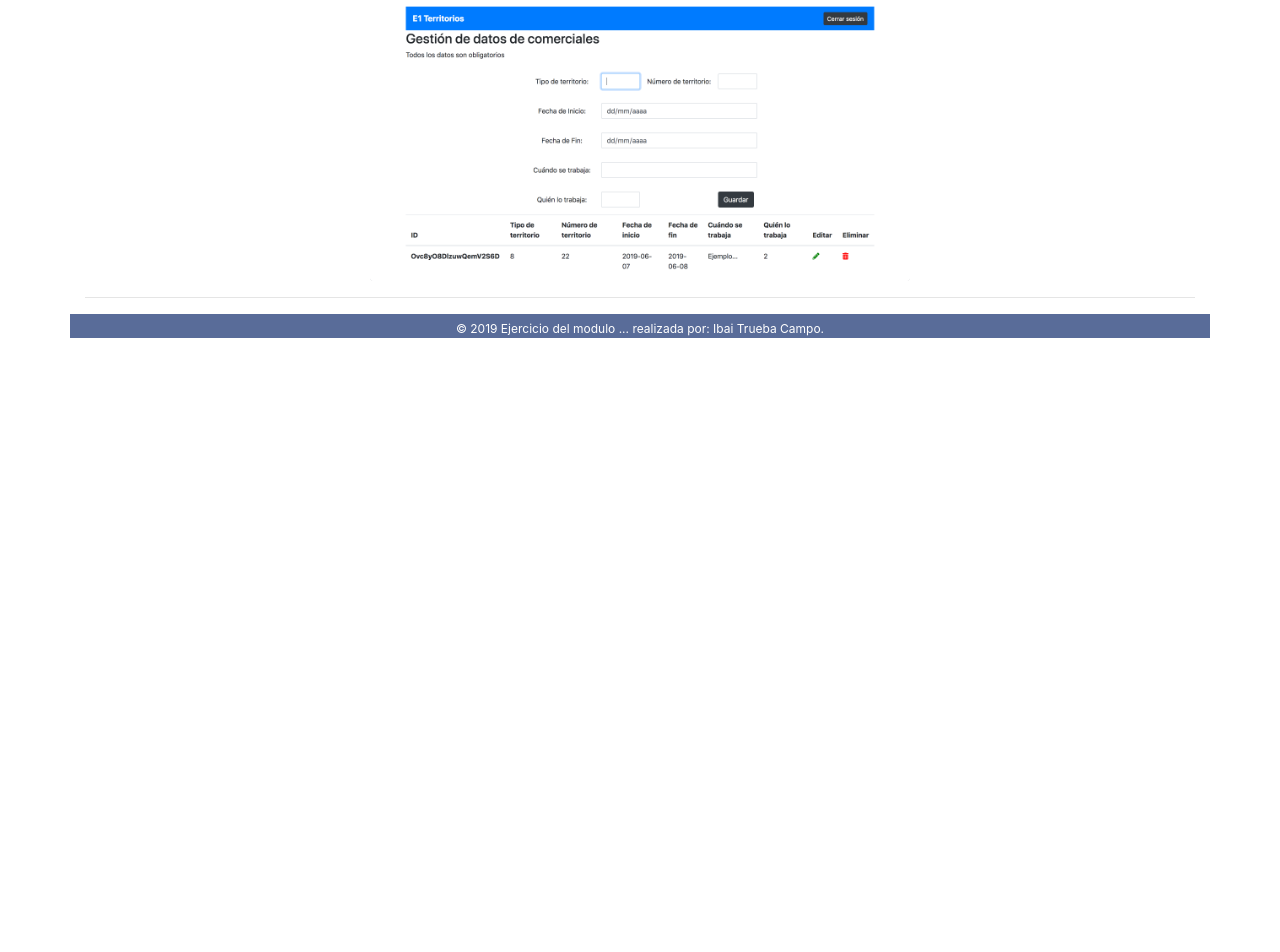
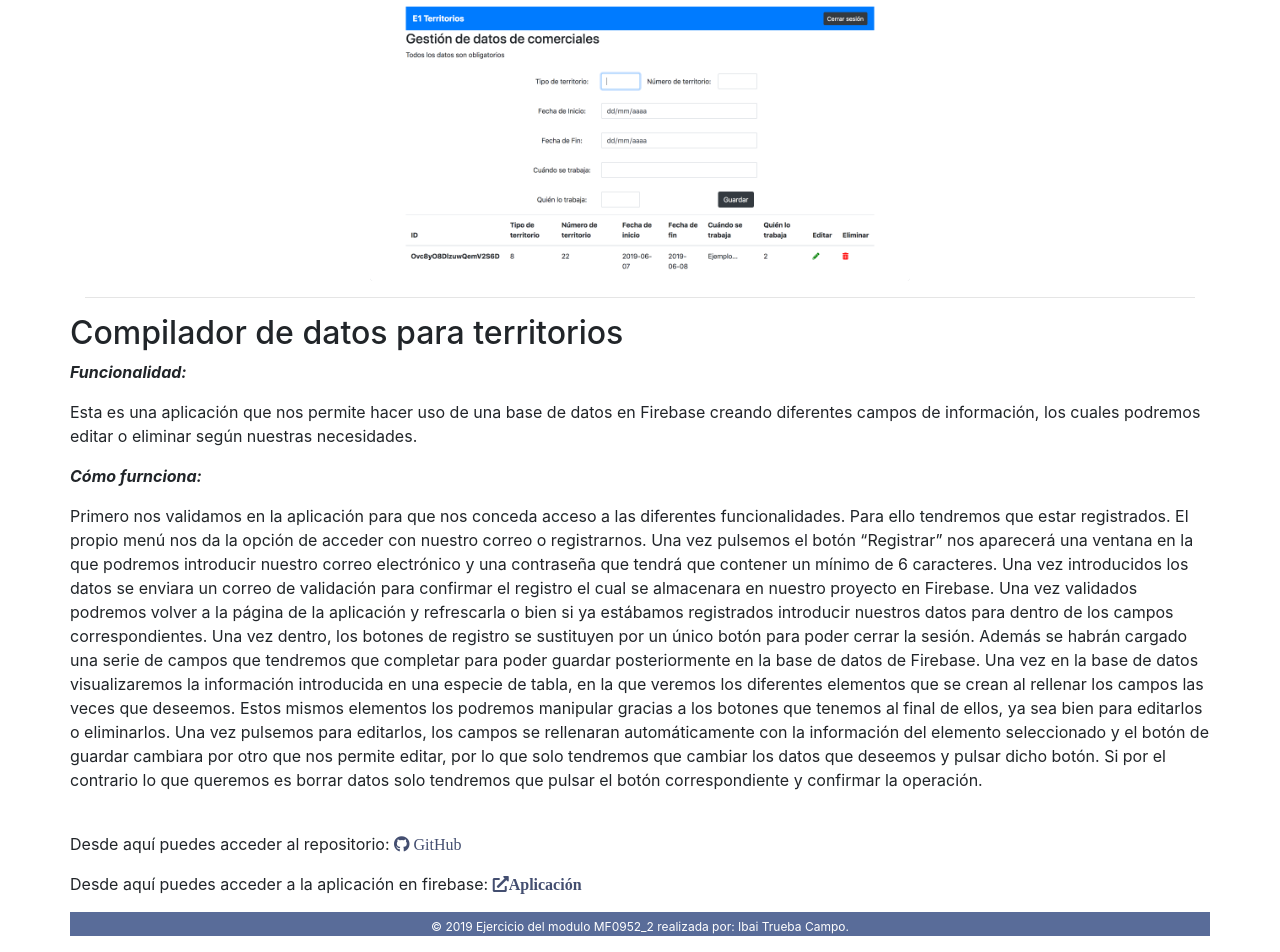
Before and after one commit to IbaiTruebaCampo/E2_GitHubPages, a PHP site: page / in a window 1280 px wide. Shown: the part 121-1073 px from the top of the page. Before the commit the page ends 459 px from the top, so only its background shows below. Run offline with PHP 8.4, Linux system fonts and the light colour scheme; some libraries are stand-ins or nearby versions.

Commit message:
pagina actualizada

```diff
--- a/css/estilo.css
+++ b/css/estilo.css
@@ -23,5 +23,4 @@ footer {
 
 #icon {
     color: #434e70;
-    font-size: 2em;
 }
--- a/index.html
+++ b/index.html
@@ -1,5 +1,6 @@
 <!DOCTYPE html>
 <html lang="es">
+
 <head>
   <meta charset="UTF-8">
   <meta name="author" content="Ibai Trueba">
@@ -13,29 +14,55 @@
     integrity="sha384-oS3vJWv+0UjzBfQzYUhtDYW+Pj2yciDJxpsK1OYPAYjqT085Qq/1cq5FLXAZQ7Ay" crossorigin="anonymous">
   <link rel="stylesheet" href="css/estilo.css">
 </head>
+
 <body class="container">
   <header class="row">
     <div class="col-sm-1"></div>
-        <div class="col-sm-10"><h1>Presentación de aplicación CRUD</h1></div>
+    <div class="col-sm-10">
+      <h1>Presentación de aplicación CRUD</h1>
+    </div>
     <div class="col-sm-1"></div>
   </header>
 
   <section class="row">
     <div class="col-sm-3"></div>
     <div class="col">
-            <a href="https://github.com/IbaiTruebaCampo/Territorios.git"><img src="imag/cap.png" class="rounded" alt="Cinque Terre" width="100%" height=""></a>
+      <a href="https://github.com/IbaiTruebaCampo/E2_GitHubPages/tree/master"><img src="imag/cap.png" class="rounded"
+          alt="Cinque Terre" width="100%" height=""></a>
     </div>
     <div class="col-sm-3"></div>
   </section>
   <hr>
 
   <section class="row">
+    <div>
+      <h2>Compilador de datos para territorios</h2>
+      <p><strong><i>Funcionalidad:</i></strong></p>
+      <p>Esta es una aplicación que nos permite hacer uso de una base de datos en Firebase creando diferentes campos de información, los cuales podremos editar o eliminar según nuestras necesidades.</p>
+      <p><strong><i>Cómo furnciona:</i></strong></p>
+      <p>Primero nos validamos en la aplicación para que nos conceda acceso a las diferentes funcionalidades. Para ello tendremos que estar registrados. El propio menú nos da la opción de acceder con nuestro correo o registrarnos.
+          Una vez pulsemos el botón “Registrar” nos aparecerá una ventana en la que podremos introducir nuestro correo electrónico y una contraseña que tendrá que contener un mínimo de 6 caracteres.
+          Una vez introducidos los datos se enviara un correo de validación para confirmar el registro el cual se almacenara en nuestro proyecto en Firebase.
+          Una vez validados podremos volver a la página de la aplicación y refrescarla o bien si ya estábamos registrados introducir nuestros datos para dentro de los campos correspondientes.
+          Una vez dentro, los botones de registro se sustituyen por un único botón para poder cerrar la sesión.
+          Además se habrán cargado una serie de campos que tendremos que completar para poder guardar posteriormente en la base de datos de Firebase.
+Una vez en la base de datos visualizaremos la información introducida en una especie de tabla, en la que veremos los diferentes elementos que se crean al rellenar los campos las veces que deseemos.
+Estos mismos elementos los podremos manipular gracias a los botones que tenemos al final de ellos, ya sea bien para editarlos o eliminarlos.
+Una vez pulsemos para editarlos, los campos se rellenaran automáticamente con la información del elemento seleccionado y el botón de guardar cambiara por otro que nos permite editar, por lo que solo tendremos que cambiar los datos que deseemos y pulsar dicho botón.
+Si por el contrario lo que queremos es borrar datos solo tendremos que pulsar el botón correspondiente y confirmar la operación.
 
+          </p><br>
+          <p>Desde aquí puedes acceder al repositorio: <a href="https://github.com/IbaiTruebaCampo/E2_GitHubPages/tree/master"><i id="icon" class="fab fa-github"> GitHub</i></a></p>
+          <p>Desde aquí puedes acceder a la aplicación en firebase: <a href="https://territorios-721bd.firebaseapp.com/"><i id="icon" class="fas fa-external-link-alt">Aplicación</i></a></p>
+
+    </div>
   </section>
 
   <footer class="row">
     <div class="col-sm-1"></div>
-        <div class="col-sm-10"><p>&copy; <span id="copyanio"></span> Ejercicio del modulo ... realizada por: Ibai Trueba Campo.</p></div>
+    <div class="col-sm-10">
+      <p>&copy; <span id="copyanio"></span> Ejercicio del modulo MF0952_2 realizada por: Ibai Trueba Campo.</p>
+    </div>
     <div class="col-sm-1"></div>
   </footer>
   <!--Enlaces JS-->
@@ -43,4 +70,5 @@
   <script src="https://maxcdn.bootstrapcdn.com/bootstrap/4.3.1/js/bootstrap.min.js"></script>
   <script src="js/codigo.js"></script>
 </body>
+
 </html>
```
Lines whose indentation alone changed are shown as unchanged.
